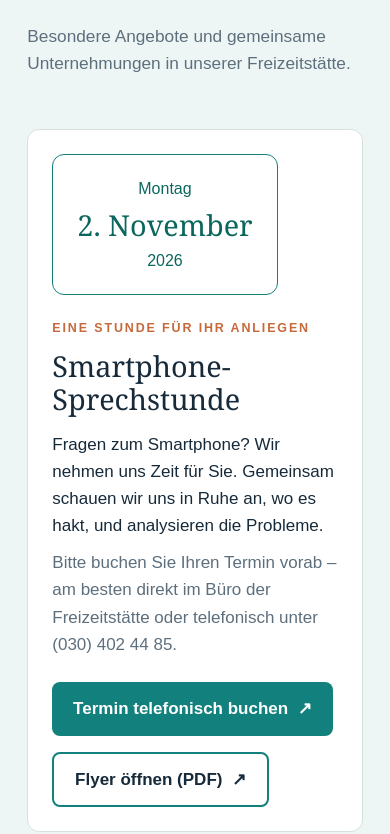
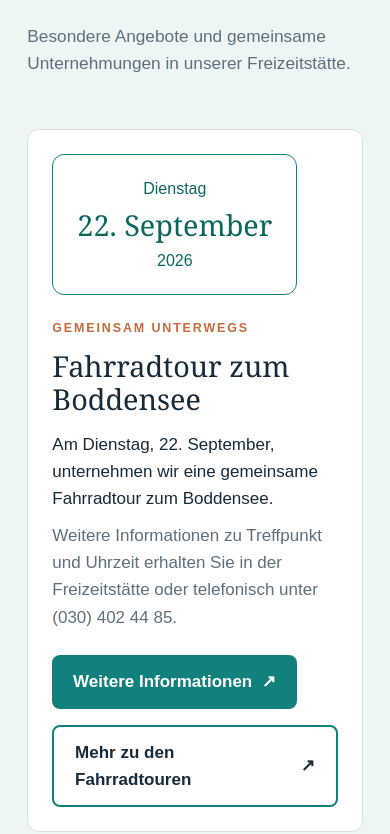
Before and after one commit to eb58/senioren-luebars.berlin, a Next.js app: page / in a window 390 px wide. Shown: the part 1550-2384 px from the top of the page. Built offline with nearby package versions, Linux system fonts and the light colour scheme.

Commit message:
Smartphone-Sprechstunde

```diff
--- a/app/page.tsx
+++ b/app/page.tsx
@@ -115,6 +115,19 @@ export default function Home() {
             <p>Besondere Angebote und gemeinsame Unternehmungen in unserer Freizeitstätte.</p>
           </div>
           <div className="news-list">
+            <article className="trip-announcement" aria-labelledby="boddensee-title">
+              <time className="trip-date" dateTime="2026-09-22">Dienstag<strong>22. September</strong>2026</time>
+              <div className="trip-copy">
+                <p className="eyebrow">Gemeinsam unterwegs</p>
+                <h3 id="boddensee-title">Fahrradtour zum Boddensee</h3>
+                <p>Am Dienstag, 22. September, unternehmen wir eine gemeinsame Fahrradtour zum Boddensee.</p>
+                <p>Weitere Informationen zu Treffpunkt und Uhrzeit erhalten Sie in der Freizeitstätte oder telefonisch unter (030) 402 44 85.</p>
+              </div>
+              <div className="news-actions">
+                <a className="button button-primary" href="tel:+49304024485">Weitere Informationen <Arrow /></a>
+                <Link className="button button-ghost" href="/aktivitaeten/fahrradtouren">Mehr zu den Fahrradtouren <Arrow /></Link>
+              </div>
+            </article>
             <article className="trip-announcement" aria-labelledby="smartphone-title">
               <time className="trip-date" dateTime="2026-11-02">Montag<strong>2. November</strong>2026</time>
               <div className="trip-copy">
```
Also changed, not shown: 1 other file (tests, documents, lock files or other folders).
